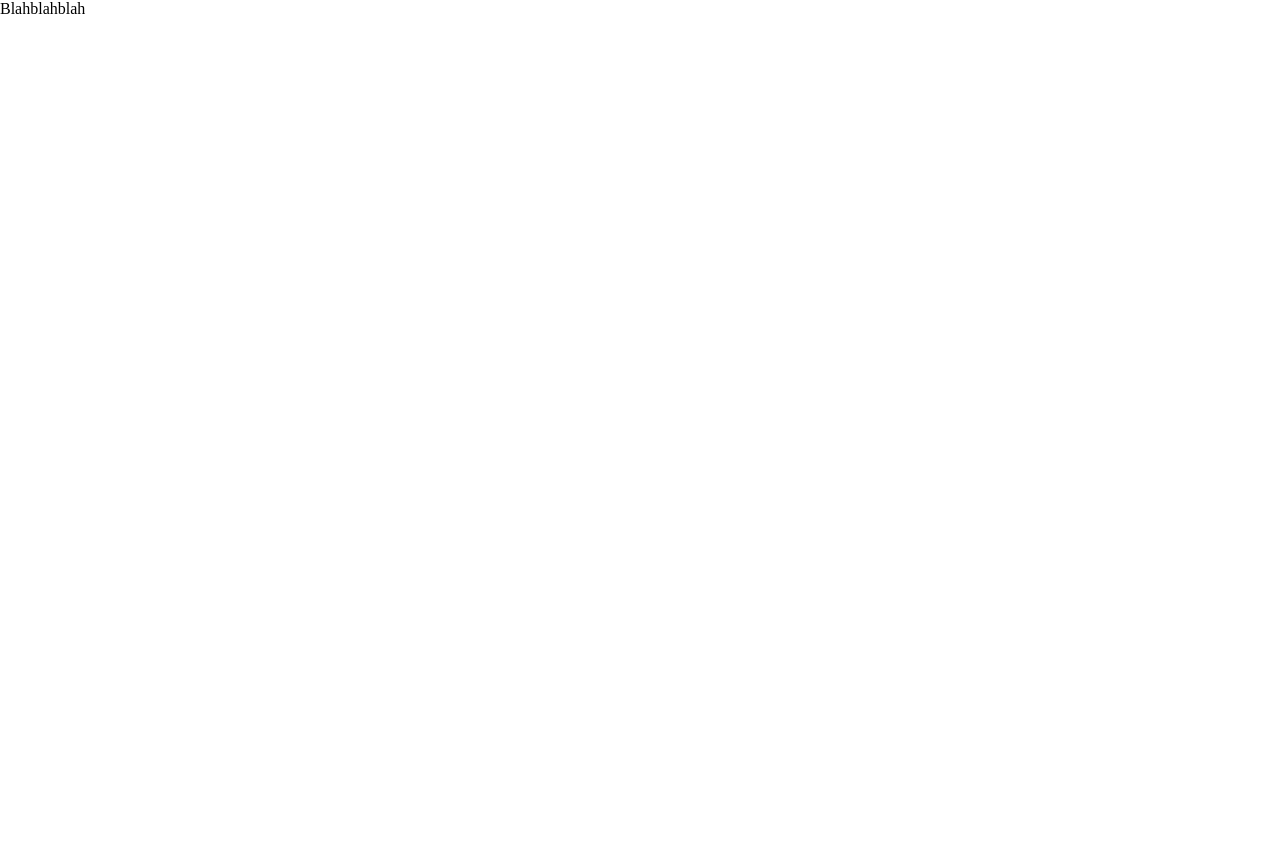
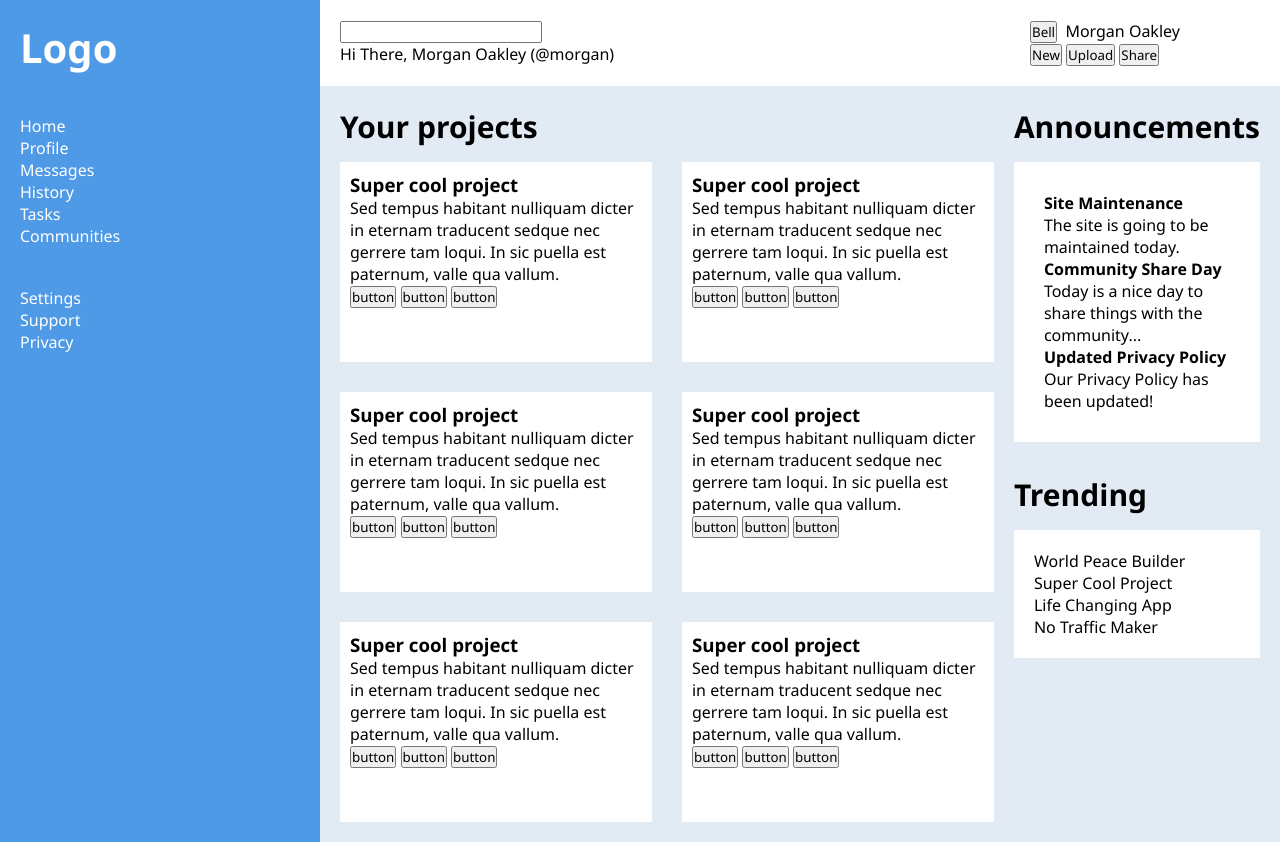
Before and after one commit to Kurlgargyey/odin-dashboard, a plain HTML site: page index.html in a window 1280 px wide. Before the commit the page ends 800 px from the top, so only its background shows below. Drawn offline with Linux system fonts and the light colour scheme.

Commit message:
add major parts of nested layout

```diff
--- a/index.html
+++ b/index.html
@@ -8,6 +8,143 @@
  <title>Document</title>
 </head>
 <body>
- <div>Blahblahblah</div>
+ <div class="wrapper">
+  <div class="sidebar">
+   <div class="logo">Logo</div>
+   <div class="nav">
+    <ul>
+     <li>Home</li>
+     <li>Profile</li>
+     <li>Messages</li>
+     <li>History</li>
+     <li>Tasks</li>
+     <li>Communities</li>
+    </ul>
+   </div>
+   <div class="menu">
+    <ul>
+     <li>Settings</li>
+     <li>Support</li>
+     <li>Privacy</li>
+    </ul>
+   </div>
+  </div>
+  <div class="header">
+
+   <div class="search">
+    <input type="search" name="" id="">
+   </div>
+
+   <div class="user-info">
+    <button>Bell</button>
+    <img src="" alt="">
+    Morgan Oakley
+   </div>
+
+   <div class="greeting">
+    Hi There, <span>Morgan Oakley (@morgan)</span>
+   </div>
+
+   <div class="user-buttons">
+    <button>New</button>
+    <button>Upload</button>
+    <button>Share</button>
+   </div>
+  </div>
+  <div class="main-content">
+   <div class="projects">
+    <h1>Your projects</h1>
+    <div class="cards">
+     <div class="card">
+      <h3>Super cool project</h3>
+      <p>Sed tempus habitant nulliquam dicter in eternam traducent sedque nec gerrere tam loqui. In sic puella est paternum, valle qua vallum.</p>
+      <div class="card-buttons">
+       <button>button</button>
+       <button>button</button>
+       <button>button</button>
+      </div>
+     </div>
+
+     <div class="card">
+      <h3>Super cool project</h3>
+      <p>Sed tempus habitant nulliquam dicter in eternam traducent sedque nec gerrere tam loqui. In sic puella est paternum, valle qua vallum.</p>
+      <div class="card-buttons">
+       <button>button</button>
+       <button>button</button>
+       <button>button</button>
+      </div>
+     </div>
+
+     <div class="card">
+      <h3>Super cool project</h3>
+      <p>Sed tempus habitant nulliquam dicter in eternam traducent sedque nec gerrere tam loqui. In sic puella est paternum, valle qua vallum.</p>
+      <div class="card-buttons">
+       <button>button</button>
+       <button>button</button>
+       <button>button</button>
+      </div>
+     </div>
+
+     <div class="card">
+      <h3>Super cool project</h3>
+      <p>Sed tempus habitant nulliquam dicter in eternam traducent sedque nec gerrere tam loqui. In sic puella est paternum, valle qua vallum.</p>
+      <div class="card-buttons">
+       <button>button</button>
+       <button>button</button>
+       <button>button</button>
+      </div>
+     </div>
+
+     <div class="card">
+      <h3>Super cool project</h3>
+      <p>Sed tempus habitant nulliquam dicter in eternam traducent sedque nec gerrere tam loqui. In sic puella est paternum, valle qua vallum.</p>
+      <div class="card-buttons">
+       <button>button</button>
+       <button>button</button>
+       <button>button</button>
+      </div>
+     </div>
+
+     <div class="card">
+      <h3>Super cool project</h3>
+      <p>Sed tempus habitant nulliquam dicter in eternam traducent sedque nec gerrere tam loqui. In sic puella est paternum, valle qua vallum.</p>
+      <div class="card-buttons">
+       <button>button</button>
+       <button>button</button>
+       <button>button</button>
+      </div>
+     </div>
+    </div>
+   </div>
+
+   <div class="announcements">
+    <h1>Announcements</h1>
+    <div class="announcements-box">
+     <div class="announcement">
+      <h4>Site Maintenance</h4>
+      <p>The site is going to be maintained today.</p>
+     </div>
+     <div class="announcement">
+      <h4>Community Share Day</h4>
+      <p>Today is a nice day to share things with the community...</p>
+     </div>
+     <div class="announcement">
+      <h4>Updated Privacy Policy</h4>
+      <p>Our Privacy Policy has been updated!</p>
+     </div>
+    </div>
+   </div>
+
+   <div class="trending">
+    <h1>Trending</h1>
+    <div class="trending-box">
+     <div>World Peace Builder</div>
+     <div>Super Cool Project</div>
+     <div>Life Changing App</div>
+     <div>No Traffic Maker</div>
+    </div>
+   </div>
+  </div>
+ </div>
 </body>
 </html>
--- a/styles.css
+++ b/styles.css
@@ -1,4 +1,101 @@
 * {
  margin: 0;
  padding: 0;
+ /*border: 1px solid red;*/
+ box-sizing: border-box;
+ font-family: 'Segoe UI', Tahoma, Geneva, Verdana, sans-serif;
 }
+
+li {
+ list-style: none;
+}
+
+.wrapper {
+ display: grid;
+ grid-template: 1fr 5fr / 1fr 3fr;
+ grid-template-areas:
+ "sidebar header"
+ "sidebar main-content";
+ height: calc(100vh - 9px);
+}
+
+.sidebar {
+ grid-area: sidebar;
+ display: flex;
+ flex-direction: column;
+ gap: 40px;
+
+ color: white;
+ background-color: rgb(79, 154, 230);
+ padding: 20px;
+
+}
+
+.logo {
+ font-size: 40px;
+ font-weight: bold;
+}
+
+.nav {
+}
+
+.header {
+ grid-area: header;
+ display: grid;
+ grid-template: 1fr 1fr / 3fr 1fr;
+
+ padding: 20px;
+}
+
+.main-content {
+ grid-area: main-content;
+ display: grid;
+ grid-template: 1fr 1fr / 3fr 1fr;
+ grid-template-areas:
+ "projects announcements"
+ "projects trending";
+
+ gap: 20px;
+
+ background-color: rgb(226, 235, 243);
+ padding: 20px;
+}
+
+.main-content > * > h1 {
+ margin-bottom: 15px;
+ font-size: 30px;
+}
+
+.projects {
+ grid-area: projects;
+}
+
+.cards {
+ display: grid;
+ grid-template: auto / repeat(auto-fit, minmax(250px, 1fr));
+ gap: 30px;
+}
+
+.card {
+ background-color: white;
+ padding: 10px;
+ height: 200px;
+}
+
+.announcements {
+ grid-area: announcements;
+}
+
+.announcements-box {
+ background-color: white;
+ padding: 30px;
+}
+
+.trending {
+ grid-area: trending;
+}
+
+.trending-box {
+ background-color: white;
+ padding: 20px;
+}
```
